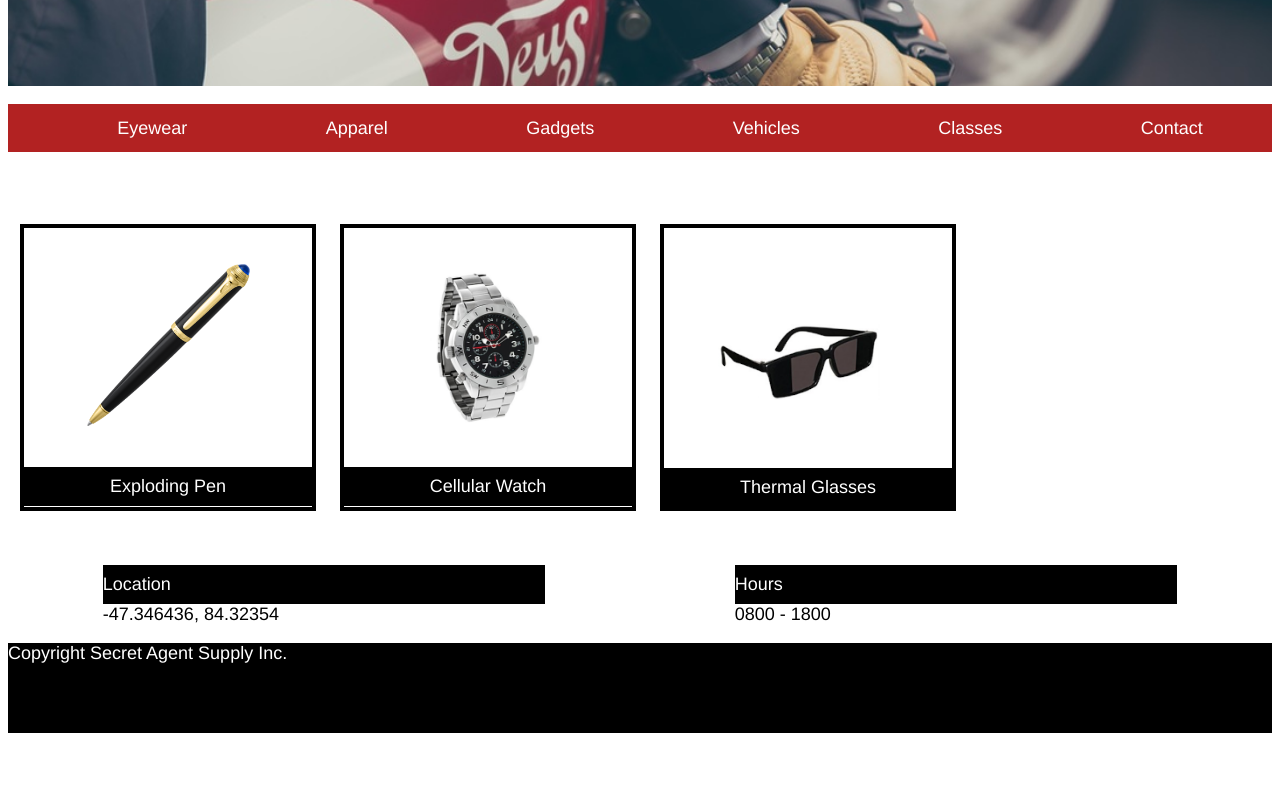
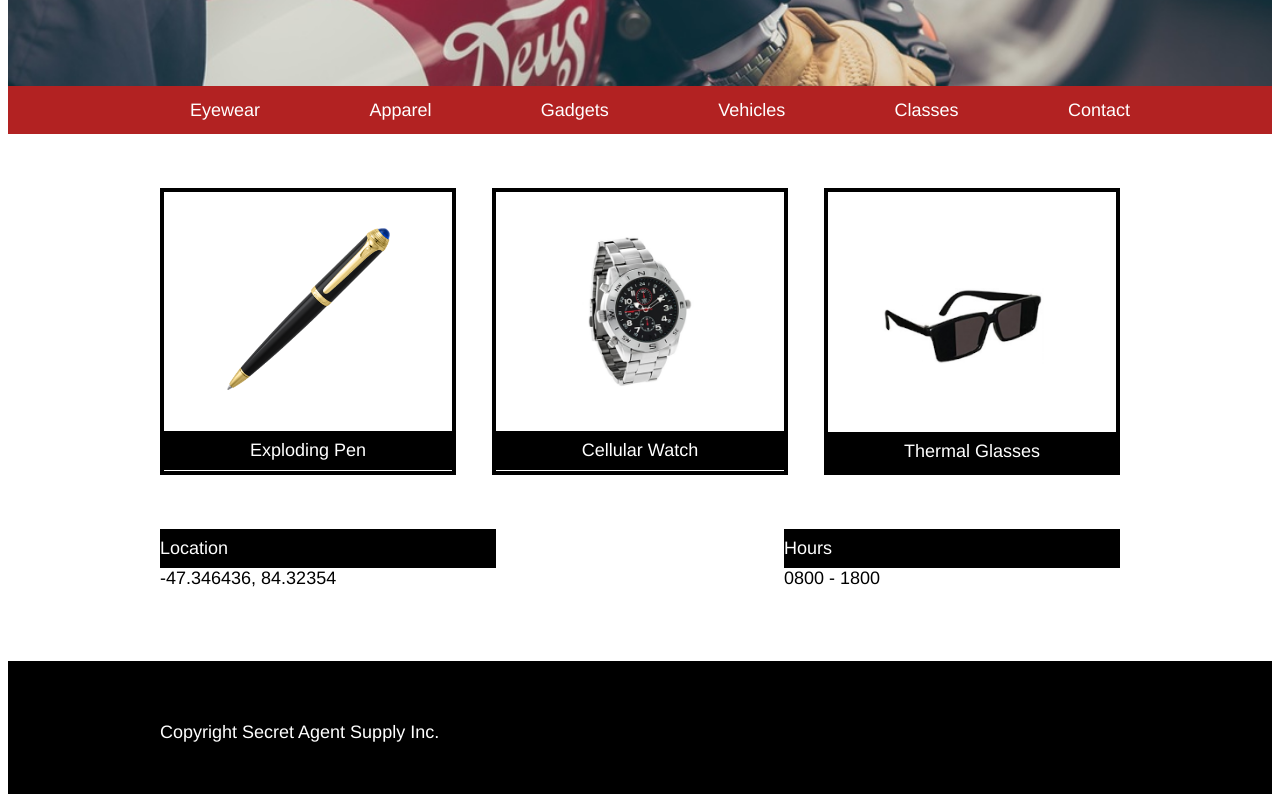
Before and after one commit to xKhrystyna/newsecretagent, a plain HTML site: page index.html in a window 1280 px wide. Shown: the part 453-1255 px from the top of the page. Before the commit the page ends 1204 px from the top, so only its background shows below. Drawn offline with Linux system fonts and the light colour scheme.

Commit message:
final version w o media

```diff
--- a/index.html
+++ b/index.html
@@ -6,7 +6,7 @@
 </head>
 <body>
   <!-- Header -->
- <div class="mainbox">
+ <div class="headermom">
      <div class="header">
 
         <div class="logo">
@@ -18,9 +18,10 @@
         </div>
 
      </div>
+ </div>
      <!-- Background -->
-
   <div class="bike">
+    <div class="containermom">
       <div class="container">
 
          <div>
@@ -30,11 +31,12 @@
          <div>
           <h2>SPORT BIKES AND MOTORCYCLES</h2>
          </div>
-
       </div>
     </div>
+  </div>
+
      <!-- Menu -->
-
+<div class="listmom">
   <ul style="list-style-type:none">
     <li>Eyewear</li>
     <li>Apparel</li>
@@ -43,12 +45,14 @@
     <li>Classes</li>
     <li>Contact</li>
   </ul>
+</div>
   <!-- Pen -->
+
     <div class="wrap">
       <div class="box">
 
         <div class="image">
-       <img id="size" src="./resources/pen.png" />
+         <img class="size" src="./resources/pen.png" />
         </div>
 
         <div class="memo">
@@ -62,7 +66,7 @@
       <div class="box">
 
         <div class="image">
-       <img id="size" src="./resources/watch.png" />
+         <img class="size" src="./resources/watch.png" />
         </div>
 
         <div class="memo">
@@ -75,7 +79,7 @@
       <div class="box">
 
         <div class="image">
-       <img id="size2" src="./resources/glasses.png" />
+         <img class="size2" src="./resources/glasses.png" />
         </div>
 
         <div class="memo">
@@ -85,28 +89,42 @@
       </div>
 
   </div>
+
   <!-- Location & Hours -->
+<div class="wrapmom">
   <div class="wrap2">
+
     <div class="boxwrap">
+
       <div class="box2">
        <span>Location</span>
       </div>
+
       <div>
        <span>-47.346436, 84.32354</span>
       </div>
+
     </div>
+
     <div class="boxwrap">
+
       <div class="box2">
        <span>Hours</span>
       </div>
+
       <div>
        <span>0800 - 1800</span>
       </div>
+
+    </div>
+
   </div>
 </div>
   <!-- Footer -->
-
-<p id="footer">Copyright Secret Agent Supply Inc.</p>
-
+<div class="footermom">
+  <div class="footer">
+   <p>Copyright Secret Agent Supply Inc.</p>
+  </div>
+</div>
 </body>
 </html>
--- a/resources/css/style.css
+++ b/resources/css/style.css
@@ -1,11 +1,12 @@
 html{
   font-size: 18px;
+
 }
 body{
   font-family: Helvetica;
   margin 0;
+}
 
-}
 h3{
   color: white;
   font-size: 1rem;
@@ -15,12 +16,17 @@ h2{
 }
 
 .header{
- background-color: black;
  display: flex;
- width: 100%;
  padding-top: 0.66rem;
  padding-bottom: 0.66rem;
  align-items: center;
+ width: 960px;
+ margin: 0 auto;
+}
+ .headermom{
+   background-color: black;
+   width: 100%;
+
 }
 .logo{
   height: 1.5rem;
@@ -35,6 +41,11 @@ h2{
   width: 20rem;
   font-weight: bold;
   padding: 2rem 3rem;
+
+}
+.containermom{
+  width: 960px;
+  margin: 0 auto;
 }
 .bike{
   background-image: url("../moto.jpeg");
@@ -43,7 +54,9 @@ h2{
   align-items: center;
   justify-content: flex-start;
   display: flex;
+  width: 100%;
 }
+
 
 ul{
   background-color: firebrick;
@@ -51,8 +64,14 @@ ul{
   padding-top: 0.77rem;
   padding-bottom: 0.77rem;
   display: flex;
-  align-items: center;
-  justify-content: space-around;
+  justify-content: space-between;
+  width: 940px;
+  margin: 0 auto;
+}
+
+.listmom{
+  background-color: firebrick;
+  width: 100%;
 }
 
 .memo{
@@ -76,25 +95,23 @@ align-items: center;
   display: flex;
   flex-wrap: wrap;
   flex-direction: row;
-  justify-content: space-around;
+  justify-content: space-between;
+  width: 960px;
+  margin: 0 auto;
   width: 960px;
 }
-#size{
+.size{
   height: 9rem;
-
   padding-top: 2rem;
   padding-bottom: 2rem;
   padding-left: 3.5rem;
 }
-#size2{
+.size2{
   padding-top: 5.3rem;
   padding-bottom: 3.5rem;
   width: 9rem;
   padding-left: 3rem;
 }
-.mainbox{
-}
-
 .box2{
   color: white;
   background-color: black;
@@ -110,11 +127,24 @@ align-items: center;
 }
 .wrap2{
   display: flex;
-  justify-content: space-around;
-  width: 100%
+  justify-content: space-between;
+  width: 960px;
+  margin: 0 auto;
 }
-#footer{
+.wrapmom{
+  width: 100%;
+  align-items: center;
+}
+.footer{
   color: white;
   background-color: black;
   height: 5rem;
+  width: 960px;
+  margin: 0 auto;
+  padding-top: 2.4rem;
+  margin-top: 4rem;
 }
+.footermom{
+  width: 100%;
+  background-color: black;
+}
```
Lines whose indentation alone changed are shown as unchanged.
